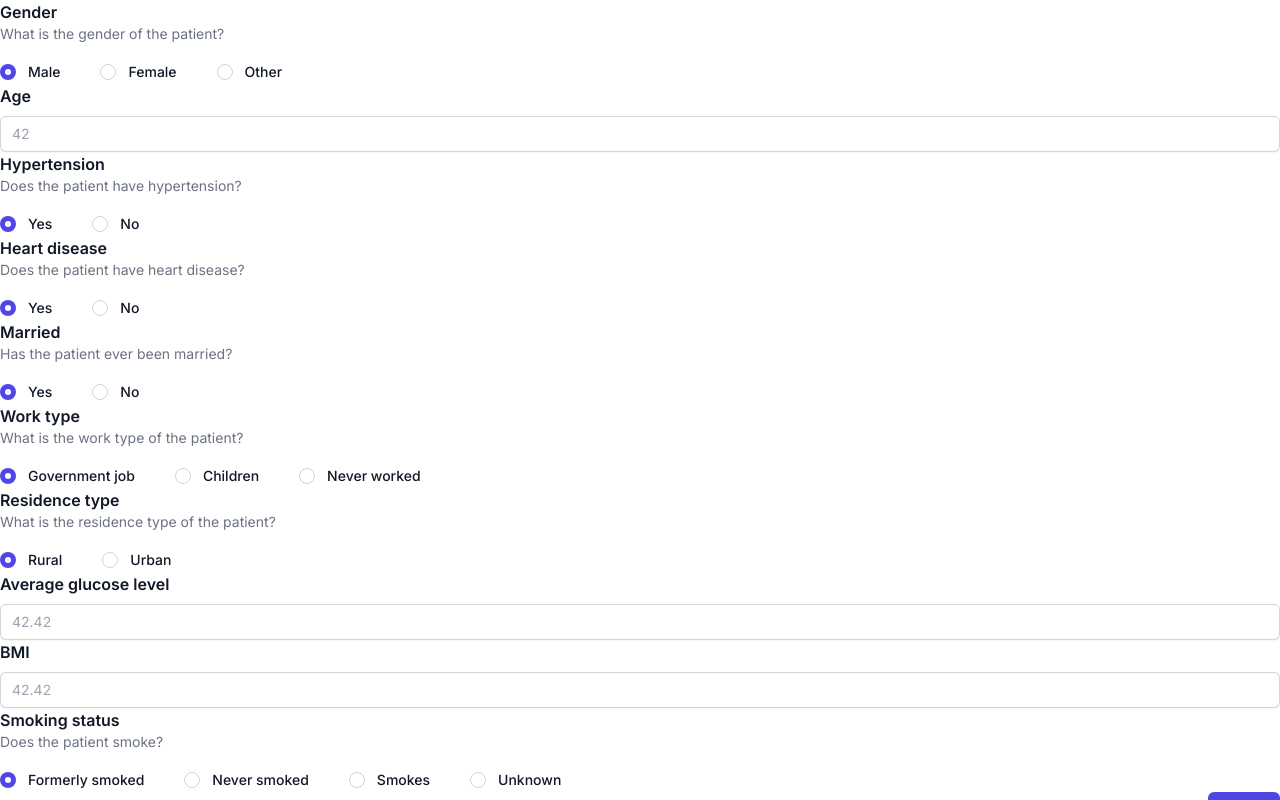
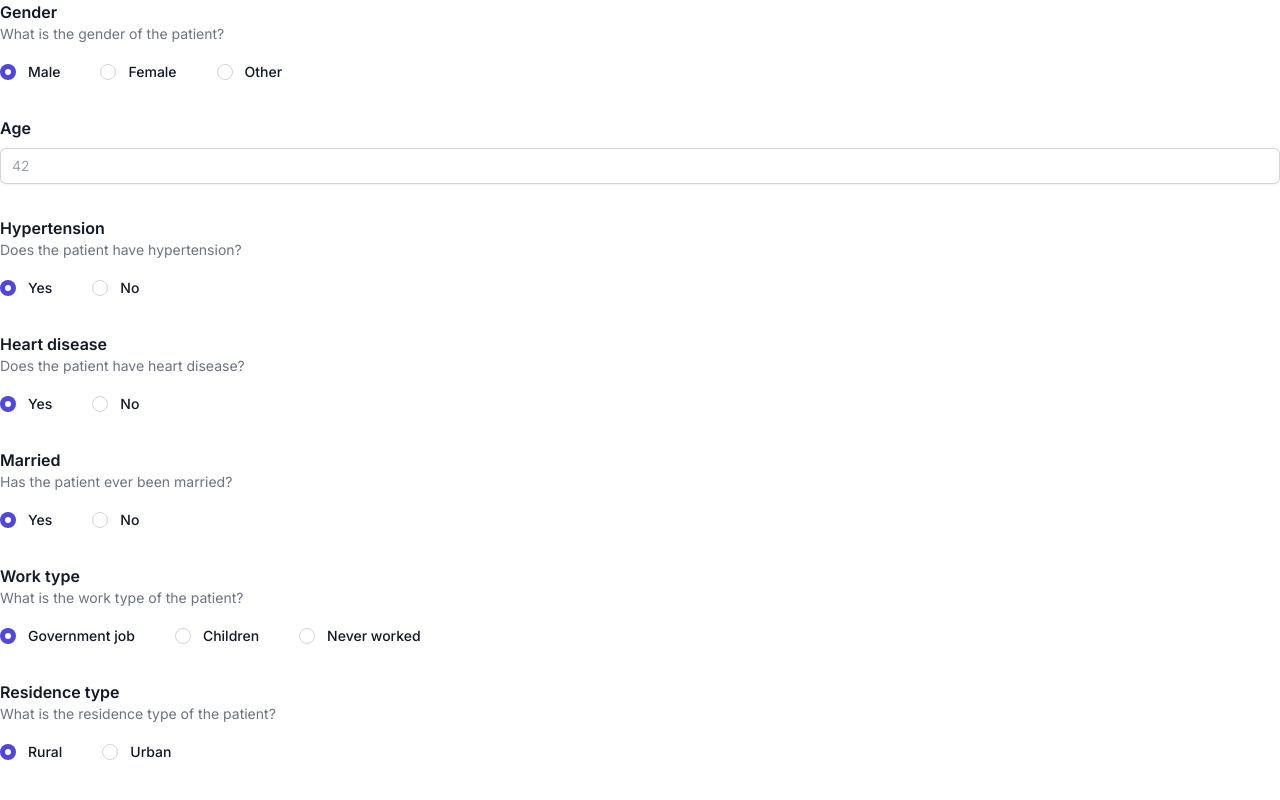
Before and after one commit to Remi-deronzier/mediml-front, a React (Vite) app: page / in a window 1280 px wide. Shown: the top 800 px of the page. Built offline with nearby package versions, Linux system fonts and the light colour scheme; the HTML template or start-up script is replaced by a standard one.

Commit message:
feat(strokeView): add spaces between fields

```diff
--- a/src/features/stroke/view/StrokeView.tsx
+++ b/src/features/stroke/view/StrokeView.tsx
@@ -26,7 +26,7 @@ export default function StrokeView() {
   });
 
   return (
-    <AppForm form={form}>
+    <AppForm form={form} fieldsetClassName="space-y-8">
       <StrokeRadioGroup
         description="What is the gender of the patient?"
         groupName="gender"
```
